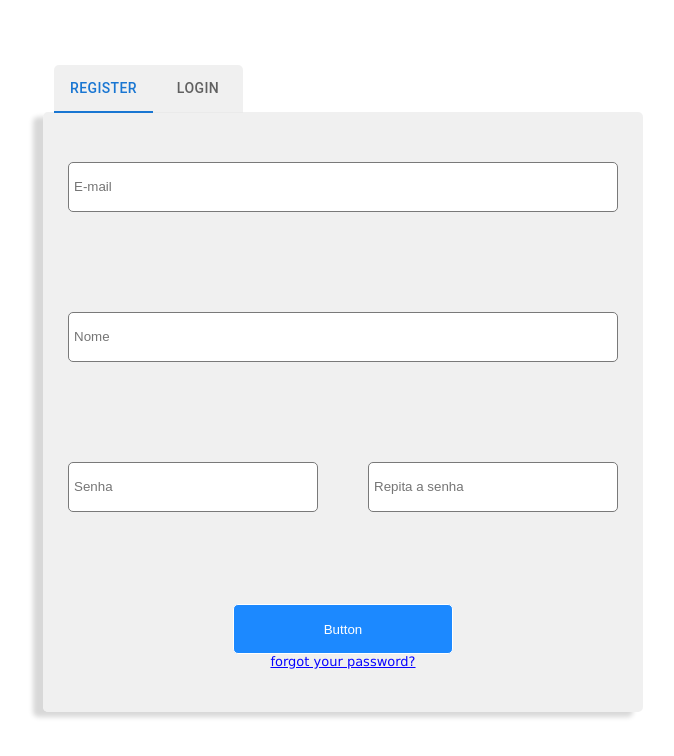
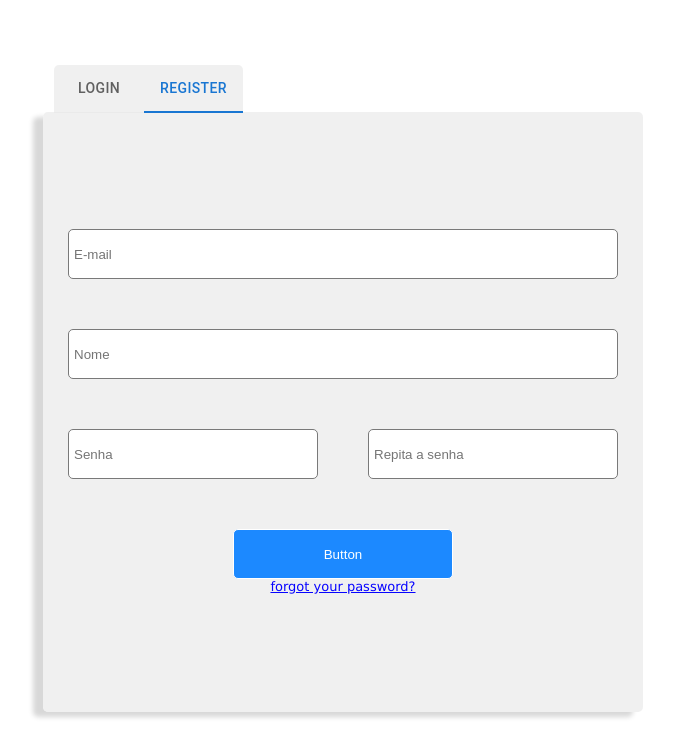
Before and after one commit to Pdhenrique/personal-finance-tracker, a React (Vite) app in the folder FinancePal/: page / in a window 1280 px wide. Both pictures are taken after a click on the tab "REGISTER". Shown: the top 756 px of the page, without its empty margins (297-971 px from the left). Built offline with nearby package versions, Linux system fonts and the light colour scheme.

Commit message:
refactor(front-end): update register screen

```diff
--- a/FinancePal/src/components/RegisterForm/index.tsx
+++ b/FinancePal/src/components/RegisterForm/index.tsx
@@ -18,11 +18,25 @@ export const RegisterForm = () => {
         <div id="formContainer">
           <Box sx={{ width: "fit-content", marginLeft: "35px" }}>
             <TabList sx={{ boxShadow: "-10 0 5 black" }} onChange={handleChange} aria-label="lab API tabs example">
-              <Tab sx={{ backgroundColor: "#e6e6e69c", borderTopLeftRadius: 5 }} label="Register" value="1" />
-              <Tab sx={{ backgroundColor: "#e6e6e69c ", borderTopRightRadius: 5 }} label="Login" value="2" />
+              <Tab sx={{ backgroundColor: "#e6e6e69c", borderTopLeftRadius: 5 }} label="login" value="1" />
+              <Tab sx={{ backgroundColor: "#e6e6e69c ", borderTopRightRadius: 5 }} label="register" value="2" />
             </TabList>
           </Box>
           <TabPanel value="1">
+            <form id="login-form" className="user-form">
+              <div className="form-section">
+                <input type="email" placeholder="E-mail" />
+              </div>
+              <div className="form-section">
+                <input type="password" placeholder="senha" />
+              </div>
+              <div className="form-section">
+                <button type="submit">Button</button>
+                <p>forgot your password?</p>
+              </div>
+            </form>
+          </TabPanel>
+          <TabPanel value="2">
             <form id="register-form" className="user-form">
               <div className="form-section">
                 <input type="email" placeholder="E-mail" />
@@ -42,21 +56,6 @@ export const RegisterForm = () => {
               </div>
             </form>
           </TabPanel>
-          <TabPanel value="2">
-            <form id="login-form" className="user-form">
-              <div className="form-section">
-                <input type="email" placeholder="E-mail" />
-              </div>
-              <div className="form-section">
-                <input type="password" placeholder="Repita a senha" />
-              </div>
-              <div className="form-section">
-                <button type="submit">Button</button>
-                <p>forgot your password?</p>
-              </div>
-            </form>
-
-          </TabPanel>
         </div>
       </TabContext>
     </>
--- a/FinancePal/src/components/RegisterForm/styles.css
+++ b/FinancePal/src/components/RegisterForm/styles.css
@@ -26,7 +26,7 @@
   display: grid;
 
   grid-template-columns: repeat(2, 1fr);
-  grid-template-rows: repeat(4, 1fr) ;
+  grid-template-rows: repeat(6, 1fr) ;
 }
 
 #register-form .form-section {
@@ -77,18 +77,23 @@
 }
 
 #register-form .form-section:nth-child(1){
+  grid-row: 2/3;
   grid-column: 1 / 3;
 }
 #register-form .form-section:nth-child(2){
+  grid-row: 3/4;
   grid-column: 1 / 3;
 }
 #register-form .form-section:nth-child(3){
+  grid-row: 4/5;
   grid-column: 1 / 2;
 }
 #register-form .form-section:nth-child(4){
+  grid-row: 4/5;
   grid-column: 2 / 3;
 }
 #register-form .form-section:nth-child(5){
+  grid-row: 5/6;
   grid-column: 1 / 3;
 }
 
```
